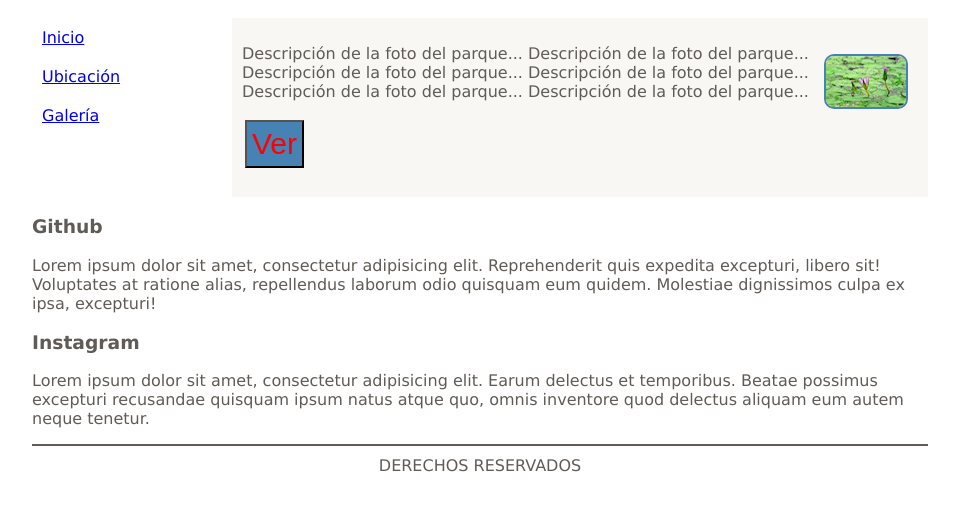
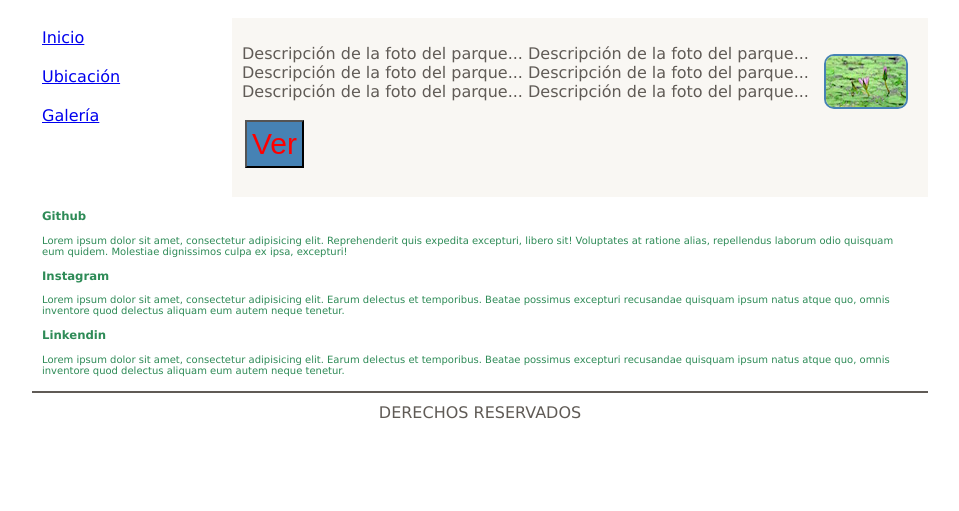
Before and after one commit to juancuervo02/Ejercicio5, a plain HTML site: page index.html in a window 1280 px wide. Shown: the part 87-598 px from the top of the page, without its empty margins (160-1119 px from the left). Drawn offline with Linux system fonts and the light colour scheme.

Commit message:
Cambiamos los parrafos

```diff
--- a/css/estilos.css
+++ b/css/estilos.css
@@ -67,3 +67,9 @@ img:hover{
 h1:hover{
 	background-color: navajowhite;
 }
+
+.parrafo{
+	font-size: 10px;
+	color: seagreen;
+	margin: 10px;
+}
--- a/index.html
+++ b/index.html
@@ -35,15 +35,21 @@
 </section>
 
 	<div>
-		<article>
+		<article class="parrafo">
 			<i class="icon-social fa fa-github"></i>
 			<h3>Github</h3>
 			<p>
 				Lorem ipsum dolor sit amet, consectetur adipisicing elit. Reprehenderit quis expedita excepturi, libero sit! Voluptates at ratione alias, repellendus laborum odio quisquam eum quidem. Molestiae dignissimos culpa ex ipsa, excepturi!
 			</p>
 		</article>
-		<article>
+		<article class="parrafo">
 			<h3>Instagram</h3>
+			<p>
+				Lorem ipsum dolor sit amet, consectetur adipisicing elit. Earum delectus et temporibus. Beatae possimus excepturi recusandae quisquam ipsum natus atque quo, omnis inventore quod delectus aliquam eum autem neque tenetur.
+			</p>
+		</article>
+		<article class="parrafo">
+			<h3>Linkendin</h3>
 			<p>
 				Lorem ipsum dolor sit amet, consectetur adipisicing elit. Earum delectus et temporibus. Beatae possimus excepturi recusandae quisquam ipsum natus atque quo, omnis inventore quod delectus aliquam eum autem neque tenetur.
 			</p>
```
